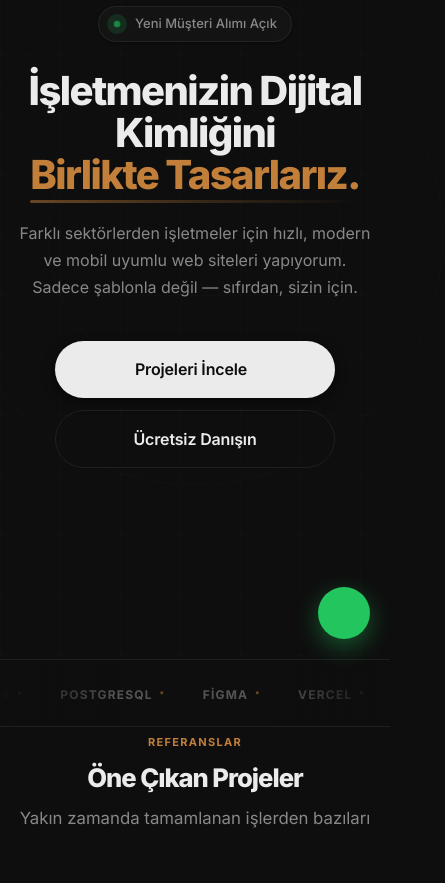
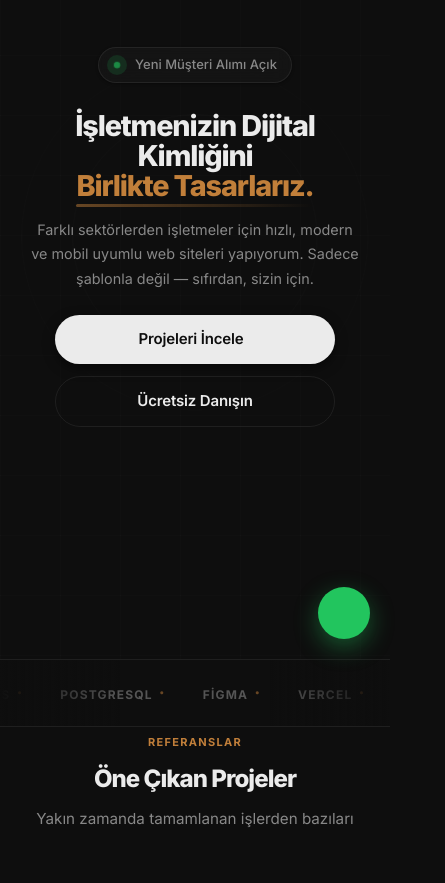
Before and after one commit to iKECH0/webmusteri, a Next.js app: page / in a window 390 px wide. Shown: the part 185-1068 px from the top of the page, 445 px wide, since content can reach past the window. Built offline with nearby package versions, Linux system fonts and the light colour scheme; no server answers; the database is empty; some icons are missing.

Commit message:
style: improve mobile responsiveness on homepage

```diff
--- a/src/app/(public)/public.css
+++ b/src/app/(public)/public.css
@@ -1459,10 +1459,12 @@ footer {
   .hamburger { display: flex; }
 
   /* Hero */
-  .hero { padding-top: 100px; padding-bottom: 60px; }
-  .hero::before { width: 300px; height: 300px; }
-  .hero::after { width: 500px; height: 500px; }
-  .hero-cta { flex-direction: column; width: 100%; max-width: 280px; }
+  .hero { padding-top: 110px; padding-bottom: 50px; }
+  .hero::before { width: 250px; height: 250px; }
+  .hero::after { width: 350px; height: 350px; }
+  .hero-title { font-size: 2.2rem; margin-bottom: 16px; }
+  .hero-subtitle { font-size: 1rem; margin-bottom: 24px; padding: 0 10px; }
+  .hero-cta { flex-direction: column; width: 100%; max-width: 280px; margin: 0 auto; gap: 12px; }
   .hero-cta .btn { width: 100%; justify-content: center; }
 
   /* Sections */
@@ -1492,8 +1494,15 @@ footer {
 }
 
 @media (max-width: 480px) {
-  .container { padding: 0 16px; }
-  .section-header h2 { font-size: 1.6rem; }
-  .contact-card { padding: 36px 20px; }
-  .stats-container { gap: 32px; }
-}
+  .container { padding: 0 20px; }
+  .section-header h2 { font-size: 1.5rem; line-height: 1.3; }
+  .section-header p { font-size: 0.95rem; }
+  .hero-title { font-size: 1.8rem; }
+  .hero-subtitle { font-size: 0.9rem; }
+  .contact-card { padding: 28px 16px; }
+  .stats-container { gap: 24px; }
+  .stat-number { font-size: 2.2rem; }
+  .btn-large { padding: 12px 24px; font-size: 15px; }
+  .bento-card { padding: 24px; }
+  body { overflow-x: hidden; } /* Prevent horizontal scroll */
+}
```
